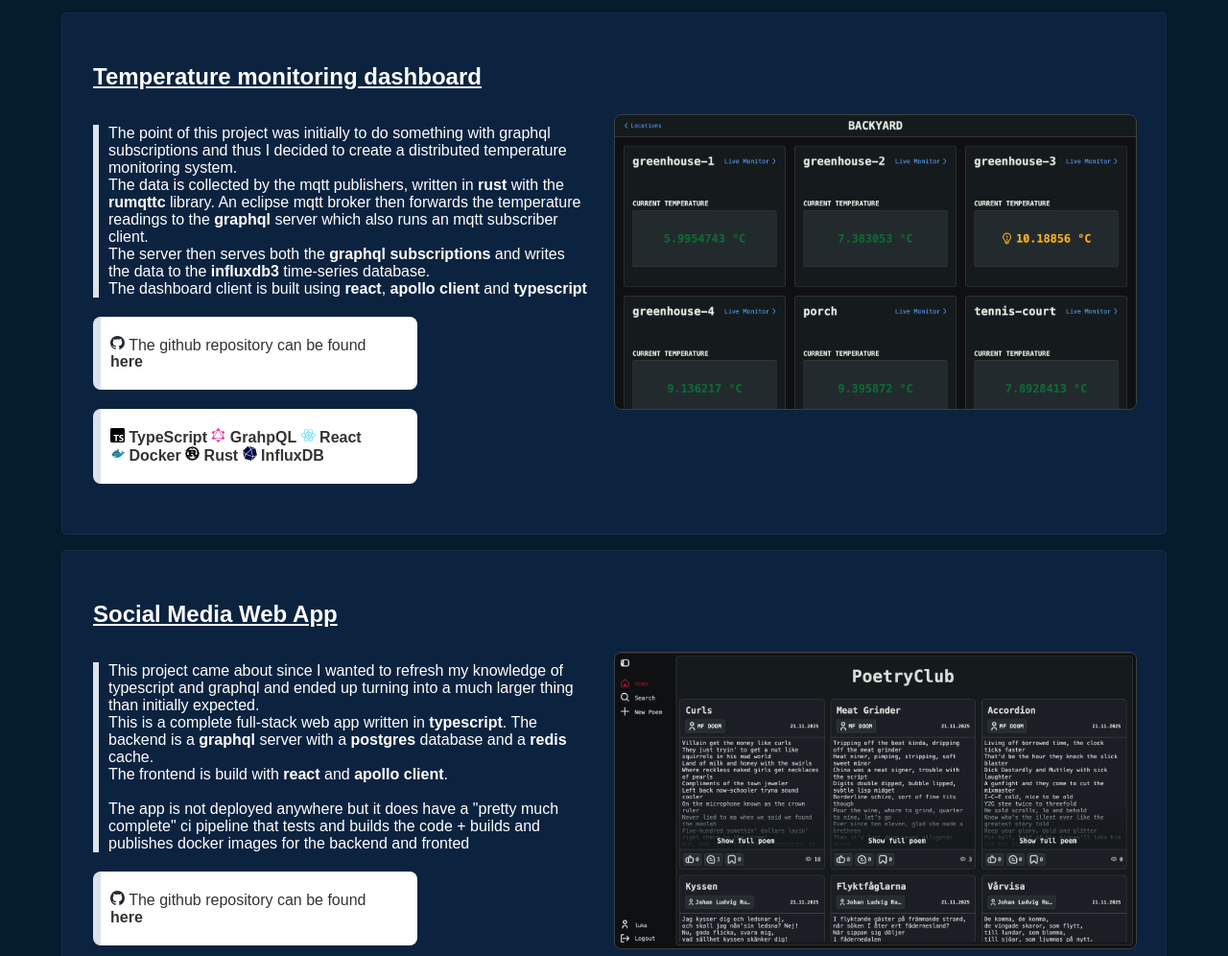
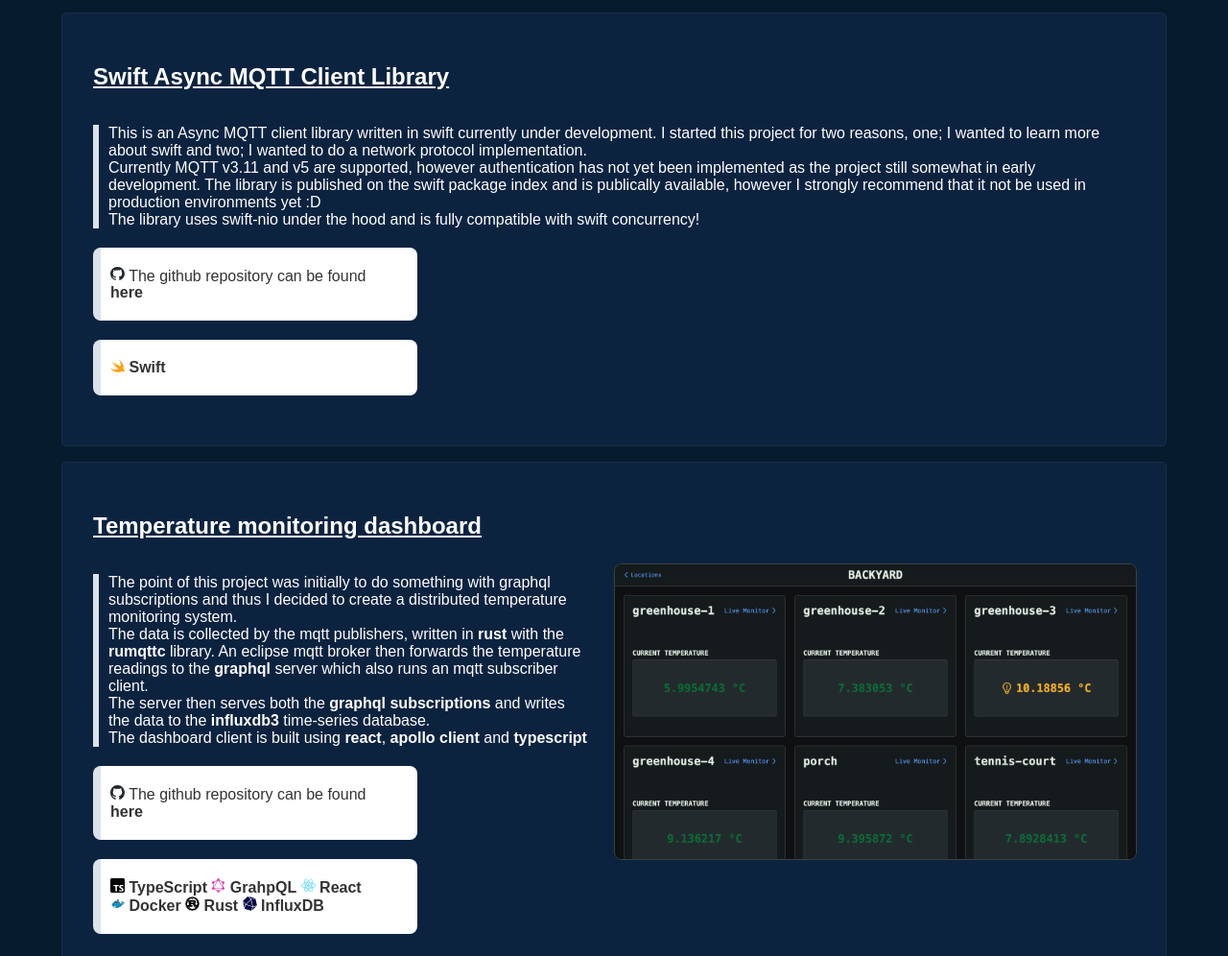
Before and after one commit to LukaAlhonen/LukaAlhonen.github.io, a plain HTML site: page index.html in a window 1280 px wide. Shown: the part 2528-3524 px from the top of the page at 96% size. Drawn offline with Linux system fonts and the light colour scheme.

Commit message:
added SwiftMQTTAsync to projects

```diff
--- a/index.html
+++ b/index.html
@@ -143,6 +143,28 @@
             </div>
 
             <div class="swag-box">
+            <h2 class="sub-section-header">Swift Async MQTT Client Library</h2>
+            <div class="project-box">
+                <div class="project-description">
+                <p class="left-border">
+                    This is an Async MQTT client library written in swift currently under development. I started this project for two reasons, one; I wanted to learn more about swift and two; I wanted to do a network protocol implementation.
+                    <br>
+                    Currently MQTT v3.11 and v5 are supported, however authentication has not yet been implemented as the project still somewhat in early development. The library is published on the swift package index and is publically available,
+                    however I strongly recommend that it not be used in production environments yet :D
+                    <br>
+                    The library uses swift-nio under the hood and is fully compatible with swift concurrency!
+                </p>
+                <div class="swag-container project-links-container">
+                    <img class="git-logo" src="media/github-mark.svg" alt="github logo"> The github repository can be found <strong><a class="project-link" href="https://github.com/LukaAlhonen/SwiftMQTTAsync">here</a></strong>
+                </div>
+                <div class="swag-container project-links-container">
+                    <img class="git-logo" src="media/swift.svg"> <strong>Swift</strong>
+                </div>
+                </div>
+            </div>
+            </div>
+
+            <div class="swag-box">
             <h2 class="sub-section-header">Temperature monitoring dashboard</h2>
             <div class="project-box">
                 <div class="project-description">
```
Also changed, not shown: media/swift.svg (added), 2 other files.
